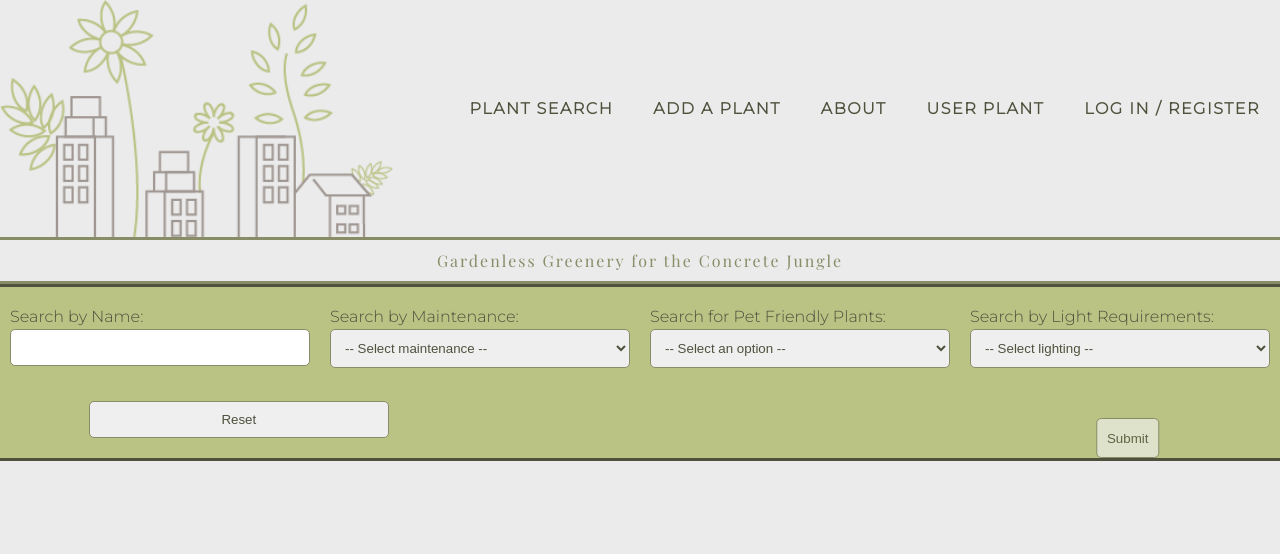
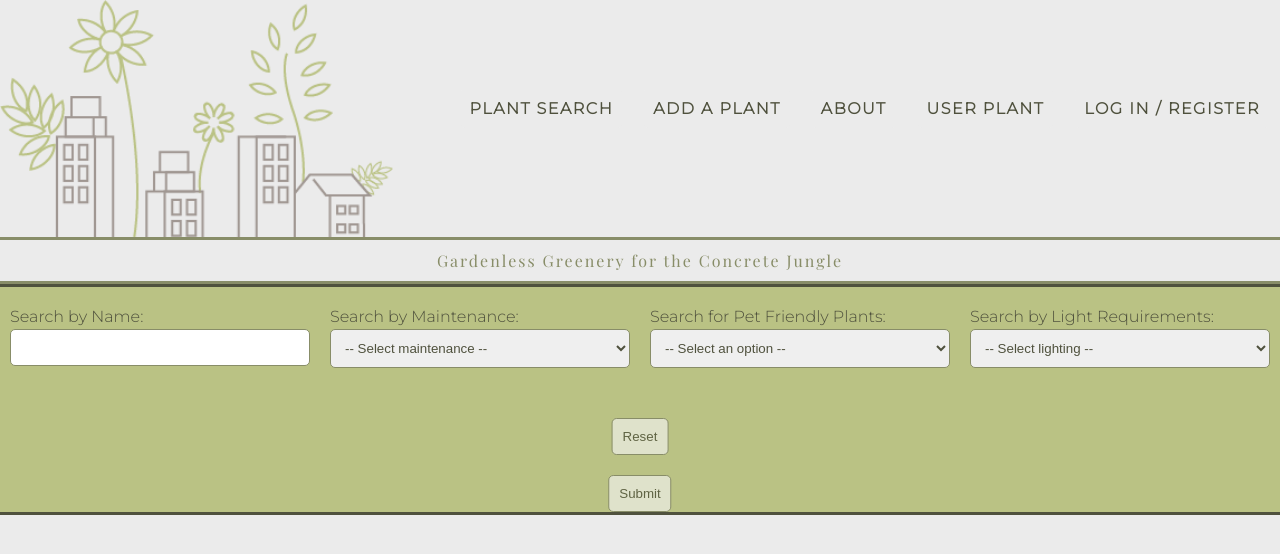
Before and after one commit to final-project-squad/cautious-carnival, a React (Create React App) app in the folder front-end/: page /main in a window 1280 px wide. Both pictures are taken after a click on the element "PLANT SEARCH". Shown: the top 554 px of the page. Built offline with nearby package versions, Linux system fonts and the light colour scheme.

Commit message:
add plant to user working

```diff
--- a/front-end/src/components/Plants/Plant.css
+++ b/front-end/src/components/Plants/Plant.css
@@ -61,7 +61,7 @@
     overflow: hidden;
 }
 
-.form-searchplant button {
+.form-searchplant button{
     margin-left: 50%;
     transform: translate(-50%);
     background-color: rgb(223, 226, 203);
--- a/front-end/src/components/Plants/Plant.js
+++ b/front-end/src/components/Plants/Plant.js
@@ -1,8 +1,8 @@
 
-// import AddPlantToUser from "./addUserPlant";
+import AddPlantToUser from "./addPlantToUser";
 import "./Plant.css"
 // const Plant = ({ item, user }) => {
-const Plant = ({ item }) => {
+const Plant = ({ item, user}) => {
 
   const plantingString = '/images/' +item.name.toLowerCase().replace(/ /g,"_")+ '.jpg';
 
@@ -36,9 +36,9 @@ const Plant = ({ item }) => {
           <b>notes:</b> {item.notes}
         </p>
       </div>
-      {/* <div>
+      <div>
         <AddPlantToUser username={user} plant={item.name}/>
-      </div> */}
+      </div>
       {/* <div>
                 --this should give more details about the plant
                 <button item={item}/>
--- a/front-end/src/components/Plants/PlantSearch.css
+++ b/front-end/src/components/Plants/PlantSearch.css
@@ -4,7 +4,7 @@
     padding: 50px;
 }
 
-.plantheading header button {
+.plantheading header button{
     background-color: rgb(223, 226, 203);
     border: 1px solid #888d68;
     color: #5f6343;
--- a/front-end/src/components/Plants/PlantSearch.js
+++ b/front-end/src/components/Plants/PlantSearch.js
@@ -3,11 +3,8 @@ import React from "react";
 import "./Plant.css";
 import Plant from "./Plant";
 
-const FetchPlants = () => {
+const FetchPlants = ({ user }) => {
   const allPlants = "all";
-  // const petSearch = "pets";
-  // const maintSearch = "maintenance";
-  // const lightSearch = "lighting";
   const [page, setPage] = useState();
   const [plantjson, setPlantJson] = useState([]);
   const [name, setName] = useState();
@@ -16,11 +13,11 @@ const FetchPlants = () => {
   const [lighting, setLighting] = useState();
 
   const reset = () => {
-    setName("")
-    setMaintenance("")
-    setPetFriendly("")
-    setLighting("")
-  }
+    setName("");
+    setMaintenance("");
+    setPetFriendly("");
+    setLighting("");
+  };
 
   const renderSearch = async (name, maintenance, petFriendly, lighting) => {
     let listForSearch = "{";
@@ -59,14 +56,13 @@ const FetchPlants = () => {
 
   return (
     <div className={"plantheading"}>
-      <header>
+      <header></header>
+      <form className="form-searchplant" onSubmit={getrenderSearch}>
 
-      </header>
-      <form className="form-searchplant" onSubmit={getrenderSearch}>
         <div className="searchOption">
           <label>Search by Name:</label>
           <input onChange={(n) => setName(n.target.value)} />
-      </div>
+        </div>
         <div className="searchOption">
           <label>Search by Maintenance:</label>
           <select
@@ -111,8 +107,11 @@ const FetchPlants = () => {
             <option value="sunlight">Happy with direct sun</option>
           </select>
         </div>
-        <input type="reset" value="Reset" onClick={reset}></input>
-        <button type="submit">Submit</button>
+
+        <div>
+          <button type="reset" onClick={reset}>Reset</button>
+          <button type="submit">Submit</button>
+        </div>
       </form>
       <div className="searchComponents">
         {plantjson.map((item, index) => {
@@ -121,11 +120,11 @@ const FetchPlants = () => {
               item={item}
               index={index}
               key={index}
-              // user={props}
+              user={user}
             />
           );
         })}
-        {page === allPlants }
+        {page === allPlants}
       </div>
     </div>
   );
--- a/front-end/src/components/Plants/addUserPlant.js
+++ b/front-end/src/components/Plants/addPlantToUser.js
@@ -4,9 +4,9 @@ function AddPlantToUser(props) {
 // console.log(props)
 
   const addPlantToUser = async (name, plant) => {
-    // console.log("test")
-    // console.log(name)
-    // console.log(plant)
+    console.log("test Plant")
+    console.log(name)
+    console.log(plant)
     await fetch("http://localhost:5000/user/addplant", {
       method: "POST",
       headers: { "Content-Type": "application/json" },
@@ -19,7 +19,7 @@ function AddPlantToUser(props) {
 
   return (
     <div>
-     <button onClick={() => addPlantToUser(props.user, props.plant)}>add plant to user</button>
+     <button onClick={() => addPlantToUser(props.username, props.plant)}>add plant to user</button>
     </div>
   );
 }
--- a/front-end/src/components/header/header.js
+++ b/front-end/src/components/header/header.js
@@ -129,7 +129,7 @@ const Header = () => {
   };
 
   const renderSearch = () => {
-    return <FetchPlants />;
+    return <FetchPlants user={user} />;
   };
 
   const renderUserPlants = () => {
```
